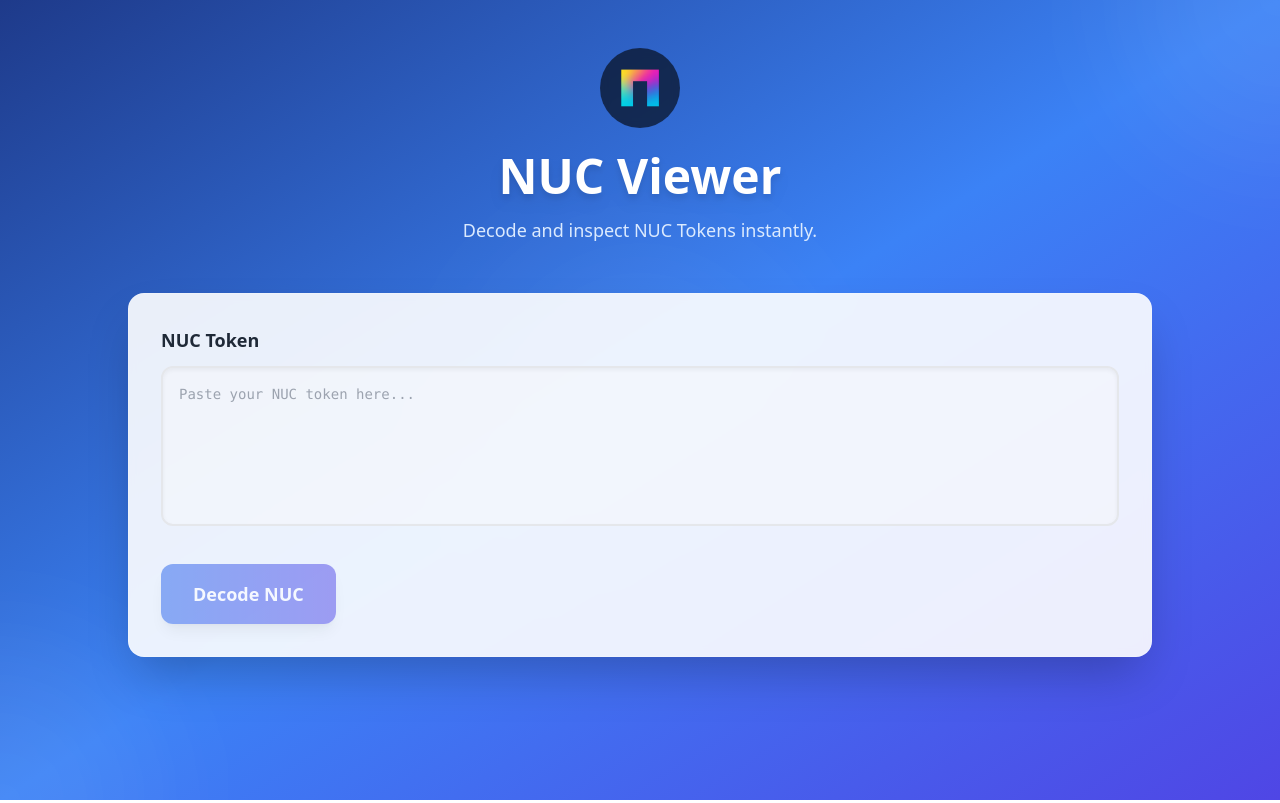
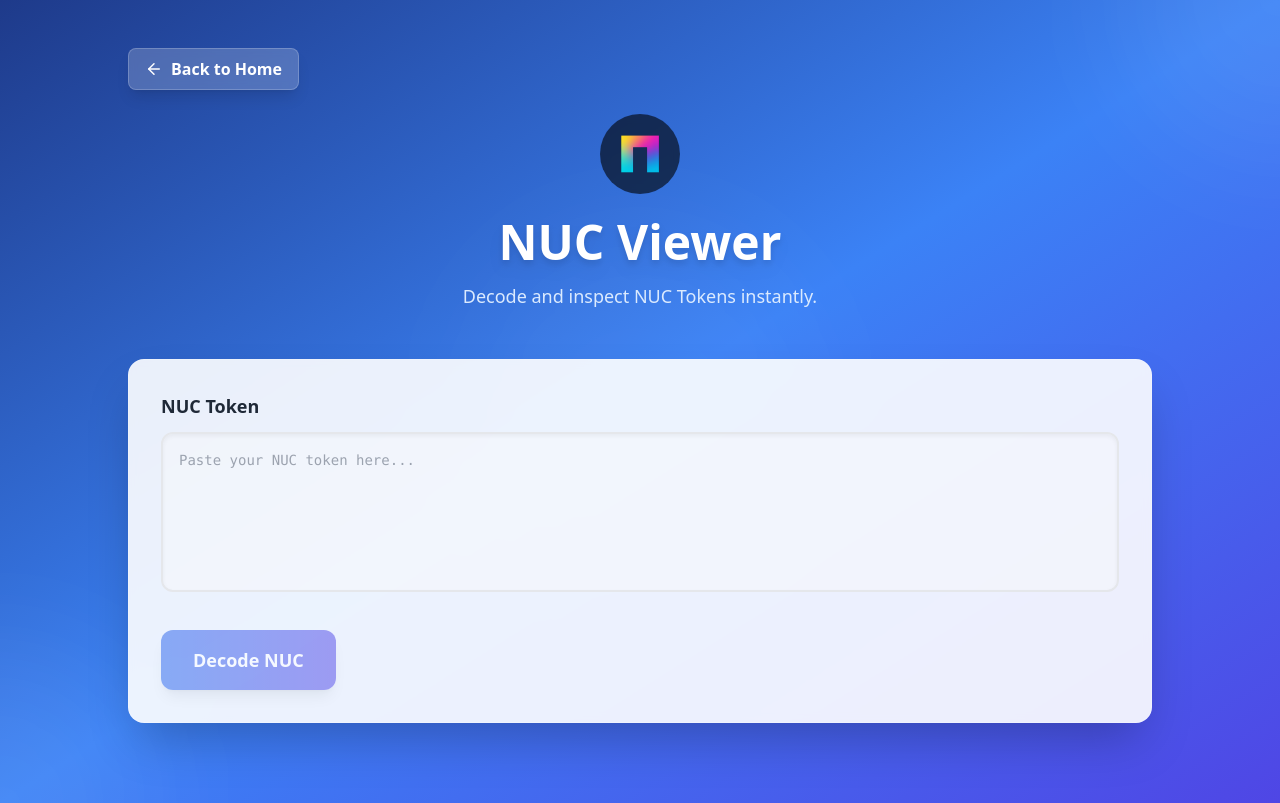
Before and after one commit to elmurci/nillion-tools, a React (Vite) app: page /nuc-viewer in a window 1280 px wide. Built offline with nearby package versions, Linux system fonts and the light colour scheme.

Commit message:
Add back to home button on NUC Viewer

```diff
--- a/src/components/NUCDecoder.tsx
+++ b/src/components/NUCDecoder.tsx
@@ -1,6 +1,7 @@
 import React, { useState } from 'react';
-import { Copy, Key, AlertCircle, CheckCircle } from 'lucide-react';
+import { Copy, Key, AlertCircle, CheckCircle, ArrowLeft } from 'lucide-react';
 import { DecodedNucToken, NucToken, NucTokenEnvelope, NucTokenEnvelopeSchema } from '@nillion/nuc';
+import { useNavigate } from 'react-router-dom';
 import { Tooltip } from 'react-tooltip';
 import 'react-tooltip/dist/react-tooltip.css';
 
@@ -23,6 +24,7 @@ interface TokenChainItem {
 const aliases: Record<string, string> = {};
 
 const NUCDecoder: React.FC = () => {
+  const navigate = useNavigate();
   const [nuc, setNUC] = useState('');
   const [decodedNUC, setDecodedNUC] = useState<NucTokenEnvelope | null>(null);
   const [error, setError] = useState<string | null>(null);
@@ -227,6 +229,17 @@ const NUCDecoder: React.FC = () => {
       </div>
 
       <div className="max-w-5xl mx-auto relative z-10">
+        {/* Back Button */}
+        <div className="mb-6">
+          <button
+            onClick={() => navigate('/')}
+            className="flex items-center gap-2 px-4 py-2 bg-white/20 backdrop-blur-sm text-white font-semibold rounded-lg hover:bg-white/30 focus:ring-4 focus:ring-white/30 transition-all duration-200 shadow-lg hover:shadow-xl border border-white/20 transform hover:scale-105"
+          >
+            <ArrowLeft size={18} />
+            Back to Home
+          </button>
+        </div>
+
         <div className="text-center mb-12">
           <div className="inline-flex items-center justify-center w-20 h-20 bg-black/60 backdrop-blur-sm rounded-full mb-6">
             <img
```
